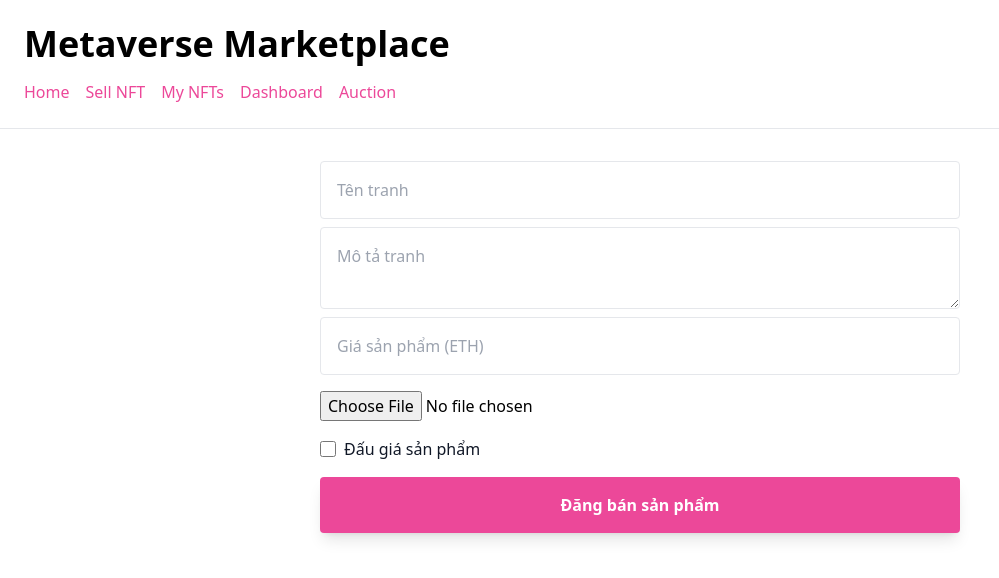
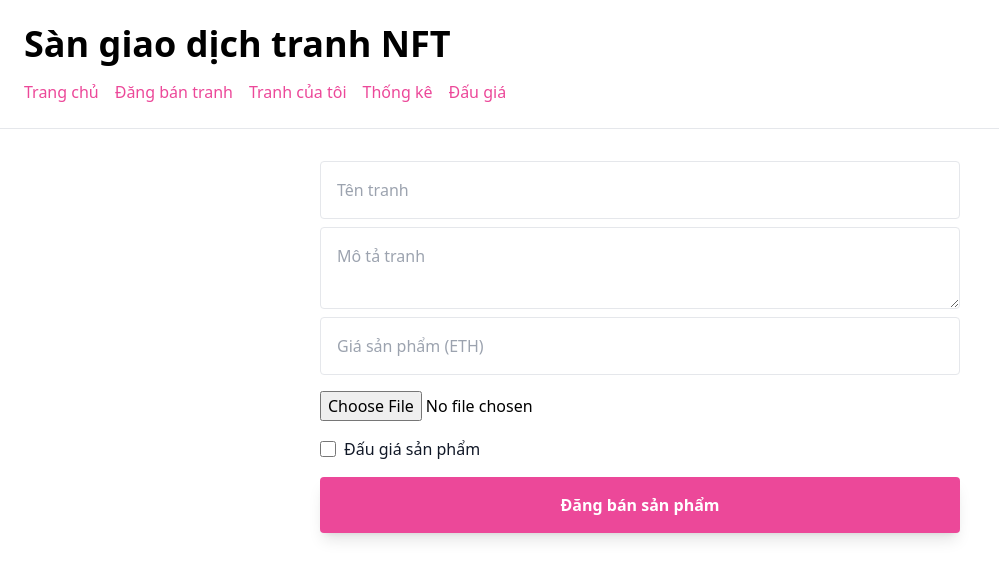
Before and after one commit to vudinhhieu20/nft-marketplace, a Next.js app: page /create-nft in a window 1280 px wide. Shown: the top 578 px of the page, without its empty margins (0-999 px from the left). Built offline with nearby package versions, Linux system fonts and the light colour scheme; what ipfs-http-client would draw is missing.

Commit message:
vietsub pages

```diff
--- a/pages/_app.js
+++ b/pages/_app.js
@@ -5,25 +5,26 @@ export default function App({ Component, pageProps }) {
   return (
     <div>
       <nav className="border-b p-6">
-        <p className="text-4xl font-bold">Metaverse Marketplace</p>
+        <p className="text-4xl font-bold">Sàn giao dịch tranh NFT</p>
         <div className="flex mt-4">
           <Link href="/">
-            <p className="mr-4 text-pink-500">Home</p>
+            <p className="mr-4 text-pink-500">Trang chủ</p>
           </Link>
           <Link href="/create-nft">
-            <p className="mr-4 text-pink-500">Sell NFT</p>
+            <p className="mr-4 text-pink-500">Đăng bán tranh</p>
           </Link>
           <Link href="/my-nfts">
-            <p className="mr-4 text-pink-500">My NFTs</p>
+            <p className="mr-4 text-pink-500">Tranh của tôi</p>
           </Link>
           <Link href="/dashboard">
-            <p className="mr-4 text-pink-500">Dashboard</p>
+            <p className="mr-4 text-pink-500">Thống kê</p>
           </Link>
           <Link href="/auction">
-            <p className="mr-4 text-pink-500">Auction</p>
+            <p className="mr-4 text-pink-500">Đấu giá</p>
           </Link>
         </div>
       </nav>
+
       <Component {...pageProps} />
     </div>
   );
--- a/pages/index.js
+++ b/pages/index.js
@@ -104,13 +104,13 @@ export default function Home() {
                 </div>
                 <div className="p-4 bg-black">
                   <p className="text-2xl font-bold text-white">
-                    {nft.price} WEI
+                    {nft.price} Eth
                   </p>
                   <button
                     className="mt-4 w-full bg-pink-500 text-white font-bold py-2 px-12 rounded"
                     onClick={() => buyNft(nft)}
                   >
-                    Buy
+                    Mua
                   </button>
                 </div>
               </div>
```
